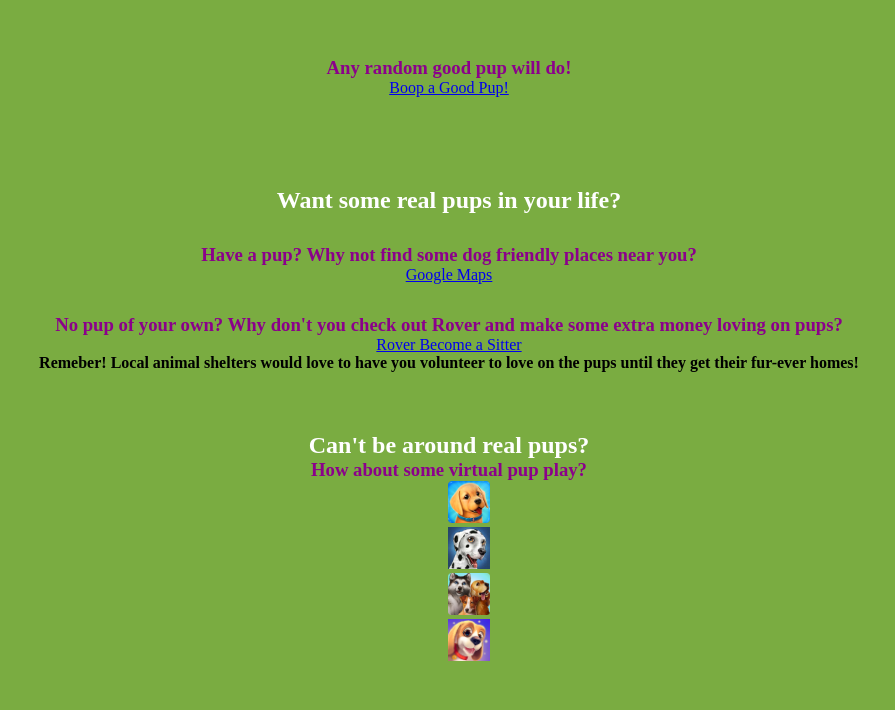
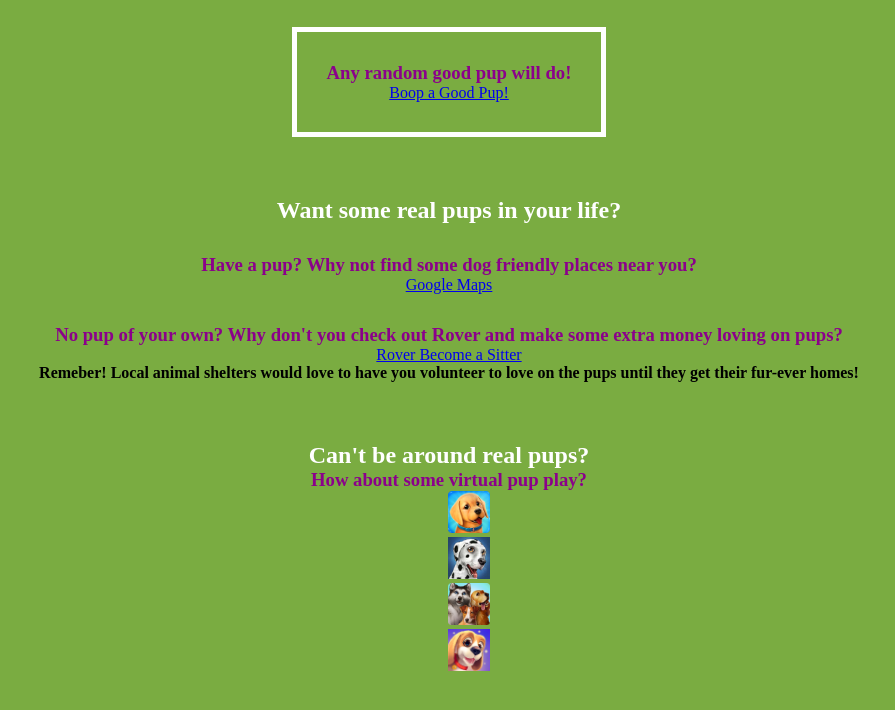
Before and after one commit to blunsford2017/Pup-Pictures, a plain HTML site: page index.html in a window 1280 px wide. Shown: the part 102-812 px from the top of the page, without its empty margins (191-1086 px from the left). Drawn offline with nearby package versions, Linux system fonts and the light colour scheme.

Commit message:
border around pup link

```diff
--- a/css/style.css
+++ b/css/style.css
@@ -38,8 +38,9 @@ h1 {
 /* Random Pic Button */
 .random {
     text-align: center;
-    padding: 30px 0 30px 0;
+    padding: 30px 30px 30px 30px;
     color: darkmagenta;
+    border: 5px solid white;
 }
 
 /* Other Section */
```
